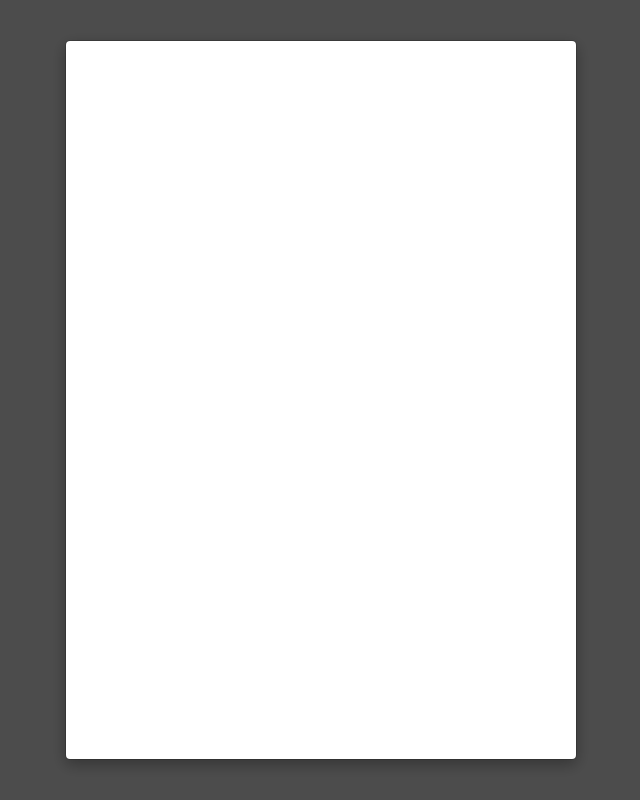
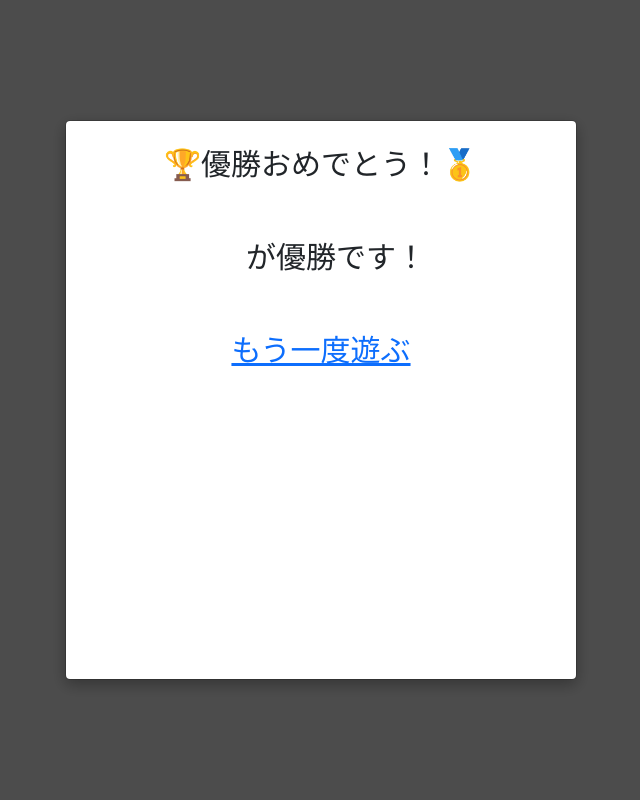
Before and after one commit to ryudama/siritori, a Vue app: page /Congratulations in a window 1280 px wide. Shown: the whole page, without its empty margins (319-959 px from the left). Built offline with nearby package versions, Linux system fonts and the light colour scheme.

Commit message:
プロトタイプ完成

```diff
--- a/src/components/Congratulations.vue
+++ b/src/components/Congratulations.vue
@@ -1,5 +1,6 @@
 <script setup>
-import { ref, watch } from 'vue'
+import { useGameStart } from '@/stores/pinia.js'
+const usePinia = useGameStart()
 
 const props = defineProps({
     winner:String
@@ -9,7 +10,9 @@ const props = defineProps({
 <template>
     <div class="modal">
         <div class="modal-content">
-            <div>{{ winner }}</div>
+            <div>🏆優勝おめでとう！🥇</div>
+            <div class="mt-5">{{ winner }}　が優勝です！</div>
+        <div class="mt-5"><router-link to="/Member">もう一度遊ぶ</router-link></div>
         </div>
     </div>
 </template>
@@ -32,7 +35,7 @@ const props = defineProps({
 
 .modal-content{
     width: 40%;
-    height: 90%;
+    height: 70%;
     background-color: white;
     padding: 20px;
     border-radius: 5px;
@@ -41,6 +44,8 @@ const props = defineProps({
     flex-direction: column;
     z-index: 1001;
     overflow: auto;
+    font-size: 30px;
+    text-align: center;
 }
 
 </style>
--- a/src/components/Explanation.vue
+++ b/src/components/Explanation.vue
@@ -34,7 +34,8 @@ const closeModal = () => {
 
             例えば「”あ”で始まることばは何！？」のように、１つの事柄（条件・情報）からいろいろなことを思いつく力を「拡散的思考力」と言います。<br><br>
 
-            　しりとり遊びはこの「拡散的思考力」を高めるトレーニングになります。<span v-if="usePinia.getExplaned()">実際にやってみましょう！次のページでは、ルールを説明します(このページは後で確認できます)</span>
+            　しりとり遊びはこの「拡散的思考力」を高めるトレーニングになります。
+            <span v-if="usePinia.getExplaned()">実際にやってみましょう！次のページでは、ルールを説明します(このページは後で確認できます)</span>
             </div>
             <div class="toRule" v-if="usePinia.getExplaned()">
                 <router-link to="/Rule" @click="start">ルール説明へ▶️</router-link>
--- a/src/components/Top.vue
+++ b/src/components/Top.vue
@@ -24,10 +24,7 @@ const congratulations = ref(false)
 
 
 watch([() => members.value.length],() => {
-    console.log(members.value)
-    console.log(members.value.length)
     if(members.value.length === 1){
-        console.log(members.value[0])
         winner.value = members.value[0]
         endGame()
     }
--- a/src/router/index.js
+++ b/src/router/index.js
@@ -21,7 +21,7 @@ const router = createRouter({
     },
     {
         path: '/Member',
-        name: 'Membere',
+        name: 'Member',
         component: () => import('../components/Member.vue')
     },
     {
--- a/src/stores/pinia.js
+++ b/src/stores/pinia.js
@@ -13,7 +13,7 @@ export const useGameStart = defineStore('gameStart', () => {
         getRuled: () => isRuled.value,
         setRuled: () => {
             isRuled.value = false
-    },
+        }
     }
 })
 
@@ -25,7 +25,6 @@ export const usePlayer = defineStore('player', () => {
         setPlayerName: (name) => {
             playerName.value = name
         },
-
     }
 })
 
```
Lines whose indentation alone changed are shown as unchanged.
